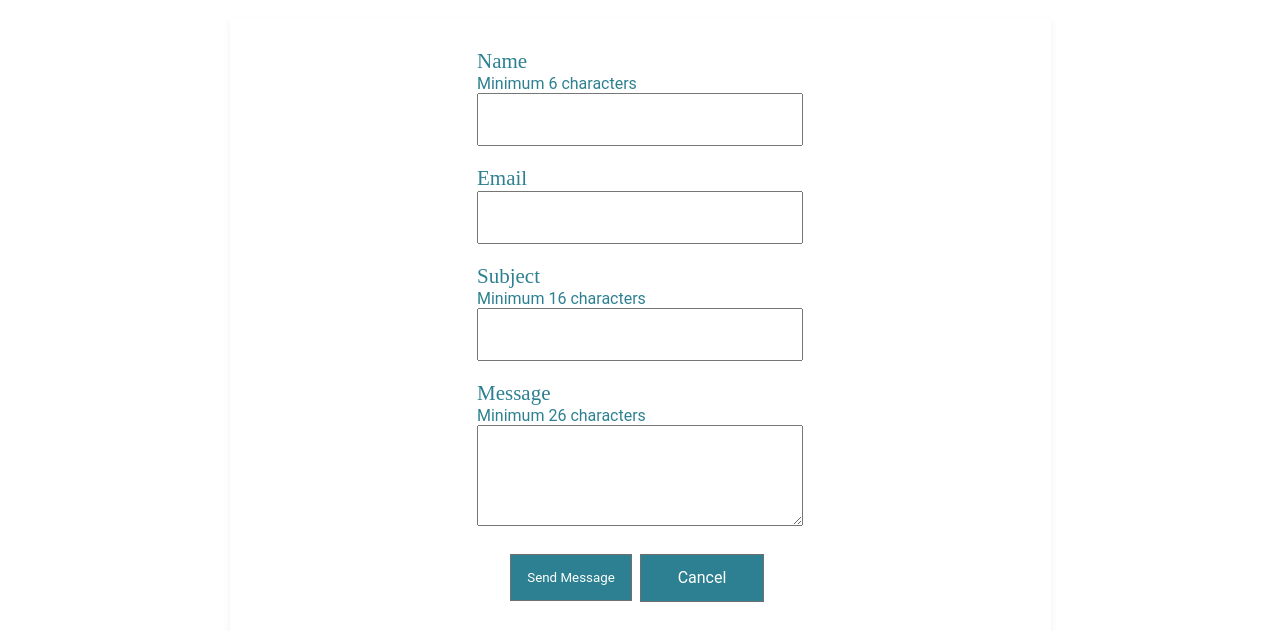
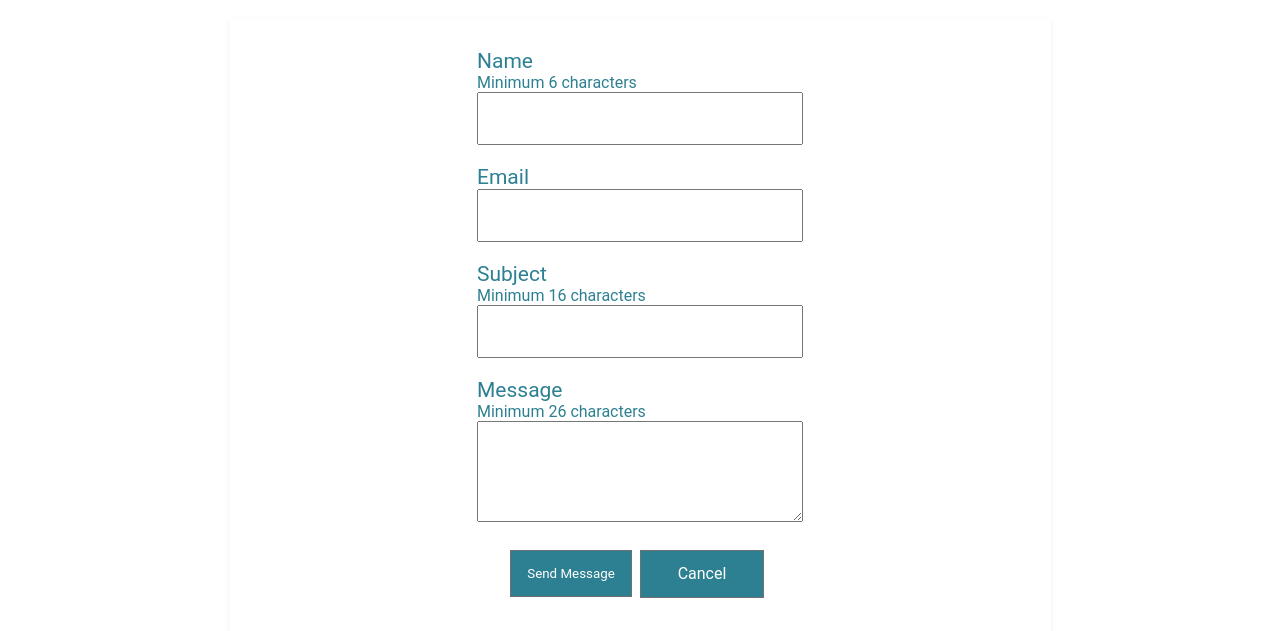
Before and after one commit to Mindless-dev/StudentCooking, a plain HTML site: page contact.html in a window 1280 px wide. Shown: the part 169-800 px from the top of the page. Drawn offline with Linux system fonts and the light colour scheme.

Commit message:
fixed font not set on element

```diff
--- a/css/global_styles.css
+++ b/css/global_styles.css
@@ -29,7 +29,8 @@ footer,
 p,
 a,
 li,
-input[type="submit"] {
+input[type="submit"],
+label {
   font-family: var(--secondary-text);
 }
 
```
